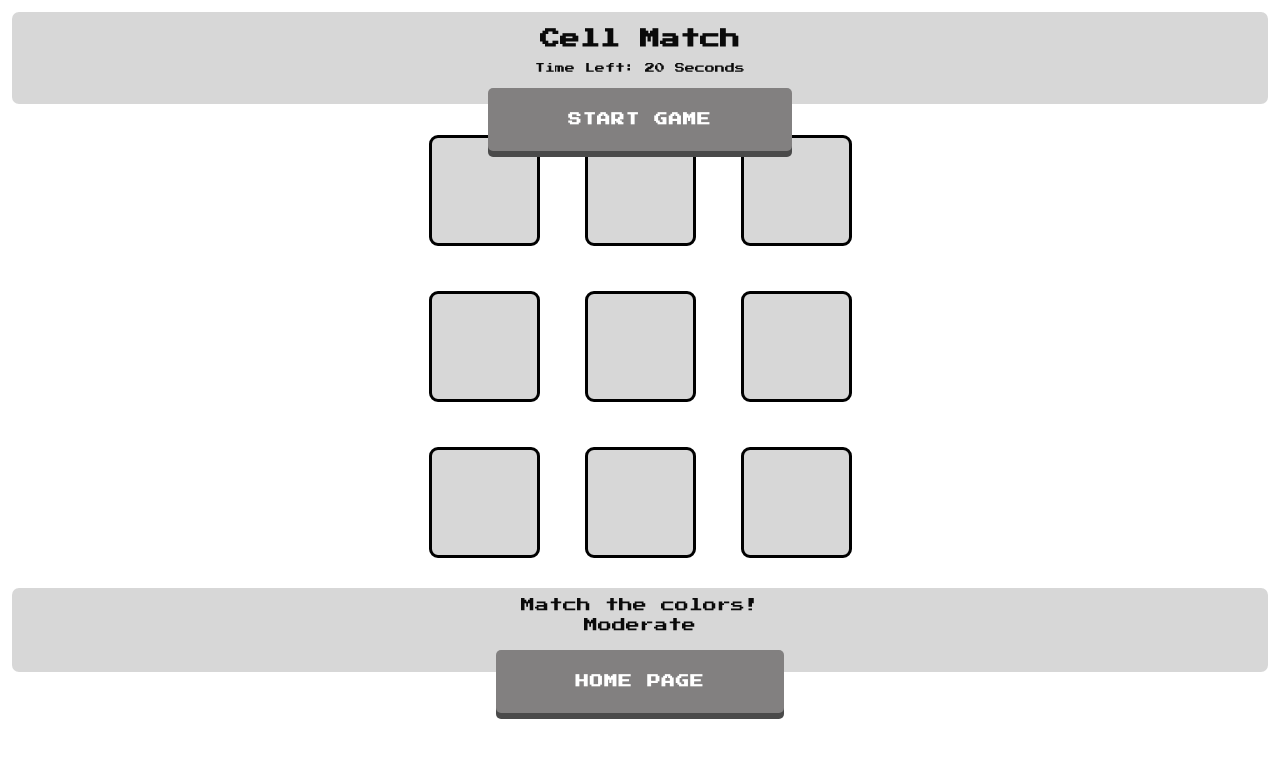
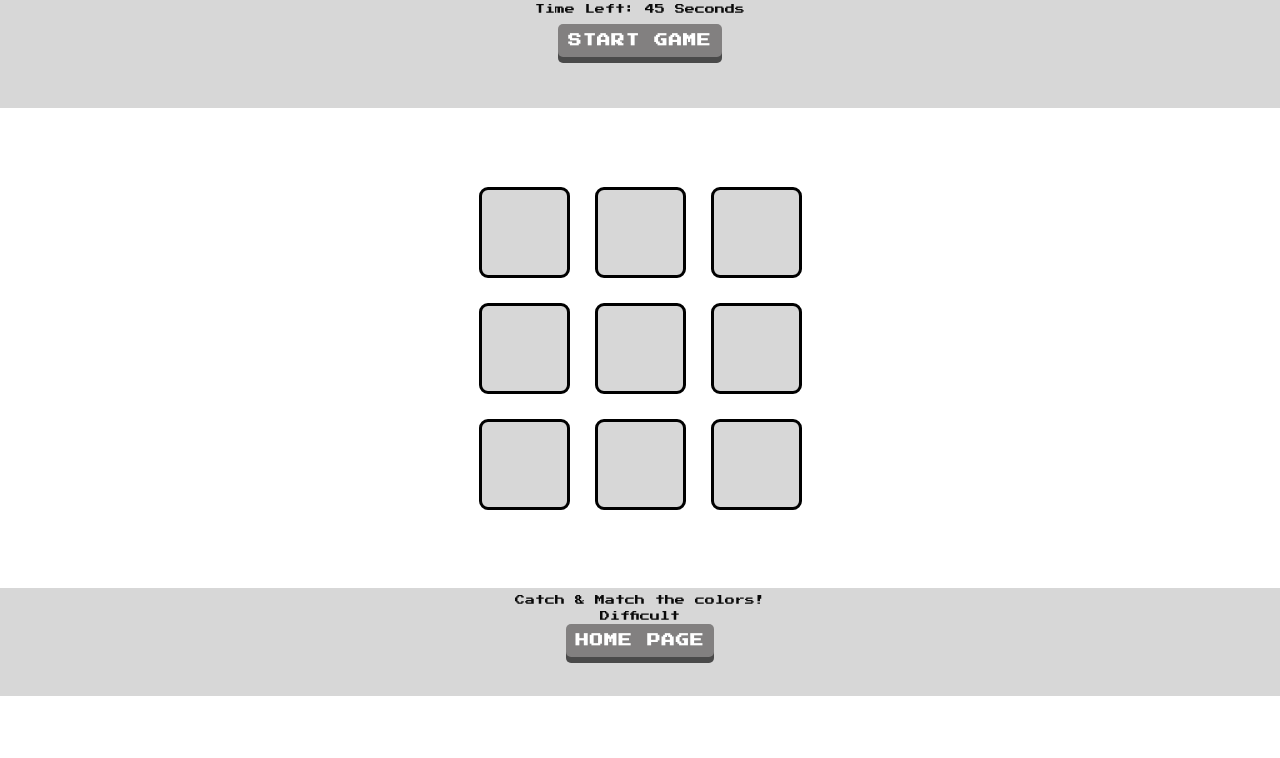
Before and after one commit to brooklynbodega/Project-01, a plain HTML site: page levels-html/level-03.html in a window 1280 px wide. Drawn offline with nearby package versions, Linux system fonts and the light colour scheme.

Commit message:
restyling

```diff
--- a/javascript/level-one.js
+++ b/javascript/level-01.js
@@ -14,13 +14,13 @@ const cell5 = $('#cell5');
 const cells = $('.cell-1');
 const grid = $('.grid-1');
 let colors = [];
-const startButton = $('.start-game');
+const startButton = $('#start-game');
 let countdown = 16;
 
 // Create start button to begin the game.
 startButton.click(function startGame() {
     countdown = 15;
-    console.log();
+    console.log("start button clicked!");
     $(this).off('click');
     cells.addClass('color-level-1');
 
--- a/levels-html/level-two.html
+++ b/levels-html/level-03.html
@@ -6,45 +6,44 @@
     <meta name="viewport" content="width=device-width, initial-scale=1.0">
     <meta http-equiv="X-UA-Compatible" content="ie=edge">
 
-    <title>Level Two</title>
+    <title>Level Three</title>
 
     <link rel="stylesheet" href="../style-css/style.css">
     <link href="https://fonts.googleapis.com/css?family=Press+Start+2P" rel="stylesheet">
 </head>
 
 <body id="body">
-    <header>
-        <h1>Cell Match</h1>
-        <div id="countdown">Time Left: 20 Seconds</div>
+    <div class="header">
+        <div id="countdown">Time Left: 45 Seconds</div>
         <button class="start-game btn">Start Game</button>
 
-    </header>
+    </div>
     <main>
-        <div class="grid-2">
-            <div class="cell-2" id="cell0"></div>
-            <div class="cell-2" id="cell1"></div>
-            <div class="cell-2" id="cell2"></div>
-            <div class="cell-2" id="cell3"></div>
-            <div class="cell-2" id="cell4"></div>
-            <div class="cell-2" id="cell5"></div>
-            <div class="cell-2" id="cell6"></div>
-            <div class="cell-2" id="cell7"></div>
-            <div class="cell-2" id="cell8"></div>
+        <div class="grid-3">
+            <div class="cell-3" id="cell0"></div>
+            <div class="cell-3" id="cell1"></div>
+            <div class="cell-3" id="cell2"></div>
+            <div class="cell-3" id="cell3"></div>
+            <div class="cell-3" id="cell4"></div>
+            <div class="cell-3" id="cell5"></div>
+            <div class="cell-3" id="cell6"></div>
+            <div class="cell-3" id="cell7"></div>
+            <div class="cell-3" id="cell8"></div>
         </div>
     </main>
-    <footer>
-        <div class="display-message">Match the colors!</div>
-        <div class="level-display" id="homepage">Moderate</div>
+    <div class="footer">
+        <div class="display-message">Catch & Match the colors!</div>
+        <div class="level-display" id="homepage">Difficult</div>
         <form>
             <input class="btn" type="button" value="Home Page" onclick="window.location.href='../index.html'" />
         </form>
-    </footer>
+    </div>
 
     <script src="https://code.jquery.com/jquery-3.3.1.min.js" integrity="sha256-FgpCb/KJQlLNfOu91ta32o/NMZxltwRo8QtmkMRdAu8="
         crossorigin="anonymous"></script>
     <script src="https://code.jquery.com/ui/1.12.1/jquery-ui.min.js" integrity="sha256-VazP97ZCwtekAsvgPBSUwPFKdrwD3unUfSGVYrahUqU="
         crossorigin="anonymous"></script>
-    <script src="../javascript/level-two.js"></script>
+    <script src="../javascript/level-03.js"></script>
 </body>
 
 </html>
--- a/style-css/style.css
+++ b/style-css/style.css
@@ -1,28 +1,77 @@
+/* CSS RESET */
+
+/* http://meyerweb.com/eric/tools/css/reset/
+   v2.0 | 20110126
+   License: none (public domain)
+*/
+
+html, body, div, span, applet, object, iframe,
+h1, h2, h3, h4, h5, h6, p, blockquote, pre,
+a, abbr, acronym, address, big, cite, code,
+del, dfn, em, img, ins, kbd, q, s, samp,
+small, strike, strong, sub, sup, tt, var,
+b, u, i, center,
+dl, dt, dd, ol, ul, li,
+fieldset, form, label, legend,
+table, caption, tbody, tfoot, thead, tr, th, td,
+article, aside, canvas, details, embed,
+figure, figcaption, footer, header, hgroup,
+menu, nav, output, ruby, section, summary,
+time, mark, audio, video {
+	margin: 0;
+	padding: 0;
+	border: 0;
+	font-size: 100%;
+	font: inherit;
+	vertical-align: baseline;
+}
+/* HTML5 display-role reset for older browsers */
+article, aside, details, figcaption, figure,
+footer, header, hgroup, menu, nav, section {
+	display: block;
+}
+body {
+	line-height: 1;
+}
+ol, ul {
+	list-style: none;
+}
+blockquote, q {
+	quotes: none;
+}
+blockquote:before, blockquote:after,
+q:before, q:after {
+	content: '';
+	content: none;
+}
+table {
+	border-collapse: collapse;
+	border-spacing: 0;
+}
+
 body {
   font-family: 'Press Start 2P', cursive;
   background: white;
   color: rgba(10, 10, 10, 1);
-  margin: 10px;
+  /* margin: 10px; */
 }
 
-header {
+.header {
   background: rgba(175, 175, 175, .5);
-  border-radius: 9px;
-  border: 2px solid white;
-  height: 84px;
+  font-size: 10px;
+  height: 100px;
+  padding: 4px;
+  position: relative;
   text-align: center;
-  position: relative;
-  font-size: 10px;
-  padding: 4px;
 }
 
 .start-game {
+  margin: 10px;
   position: relative;
-  margin: 10px;
 }
 
 h1 {
-  position: relative;
+  /* position: relative; */
 }
 
 #countdown {
@@ -30,21 +79,23 @@ h1 {
 }
 
 main {
+  align-items: center;
   border-radius: 9px;
+  display: flex;
   height: 450px;
-  text-align: left;
-  display: flex;
-  align-items: center;
   justify-content: center;
   margin: 10px;
   margin-left: auto;
   margin-right: auto;
   padding: 5px;
+  text-align: left;
 }
 
 form {
   text-align: center;
 }
+
+/* Used '2c' button code from: https://tympanus.net/Development/CreativeButtons/ */
 
 .btn {
   /* background: none; */
@@ -58,10 +109,10 @@ form {
   display: inline-block;
   font-family: inherit;
   letter-spacing: 1px;
-  margin: 15px 30px;
+  /* margin: 10px; */
   font-weight: 700;
   outline: none;
-  padding: 25px 80px;
+  padding: 10px;
   position: relative;
   text-transform: uppercase;
   transition: none;
@@ -73,8 +124,8 @@ form {
 }
 
 .btn:hover {
+  background: rgba(100, 100, 100, .5);
   box-shadow: 0 4px rgb(96, 96, 96);
-  background: rgba(100, 100, 100, .5);
   color: rgba(220, 220, 220, 1);
   top: 2px;
 }
@@ -93,27 +144,23 @@ form {
   transition: all 0.3s;
 }
 
-/* .btn:hover {
-  background: rgba(100, 100, 100, .5);
-  color: rgba(220, 220, 220, 1);
-} */
 /* LEVEL ONE GRID */
 .grid-1 {
+  align-content: center;
+  align-items: center;
   display: grid;
   grid-template-columns: auto auto auto;
   grid-template-rows: auto auto;
-  justify-content: center;
-  align-content: center;
-  align-items: center;
-  margin: 0 auto;
   grid-gap: 15px;
   height: 400px;
+  justify-content: center;
+  margin: 0 auto;
   padding: 15px;
 }
 
 .cell-1 {
+  background: rgba(175, 175, 175, .5);
   border: solid black 3px;
-  background: rgba(175, 175, 175, .5);
   height: 165px;
   width: 165px;
   border-radius: 9px;
@@ -285,15 +332,14 @@ form {
 #cell8 {
 
 } */
-footer {
+
+.footer {
   background: rgba(175, 175, 175, .5);
-  border-radius: 9px;
-  border: 2px solid white;
-  height: 70px;
-  font-size: 14px;
+  font-size: 10px;
+  height: 100px;
+  padding: 4px;
+  position: relative;
   text-align: center;
-  padding: 7px;
-  position: relative;
 }
 
 .display-message {
```
Also changed, not shown: index.html (+7 -7 lines), levels-html/level-01.html (renamed from levels-html/level-one.html, +6 -7 lines), levels-html/level-02.html (renamed from levels-html/level-three.html, +19 -20 lines), javascript/level-02.js (renamed from javascript/level-two.js), javascript/level-03.js (renamed from javascript/level-three.js).
